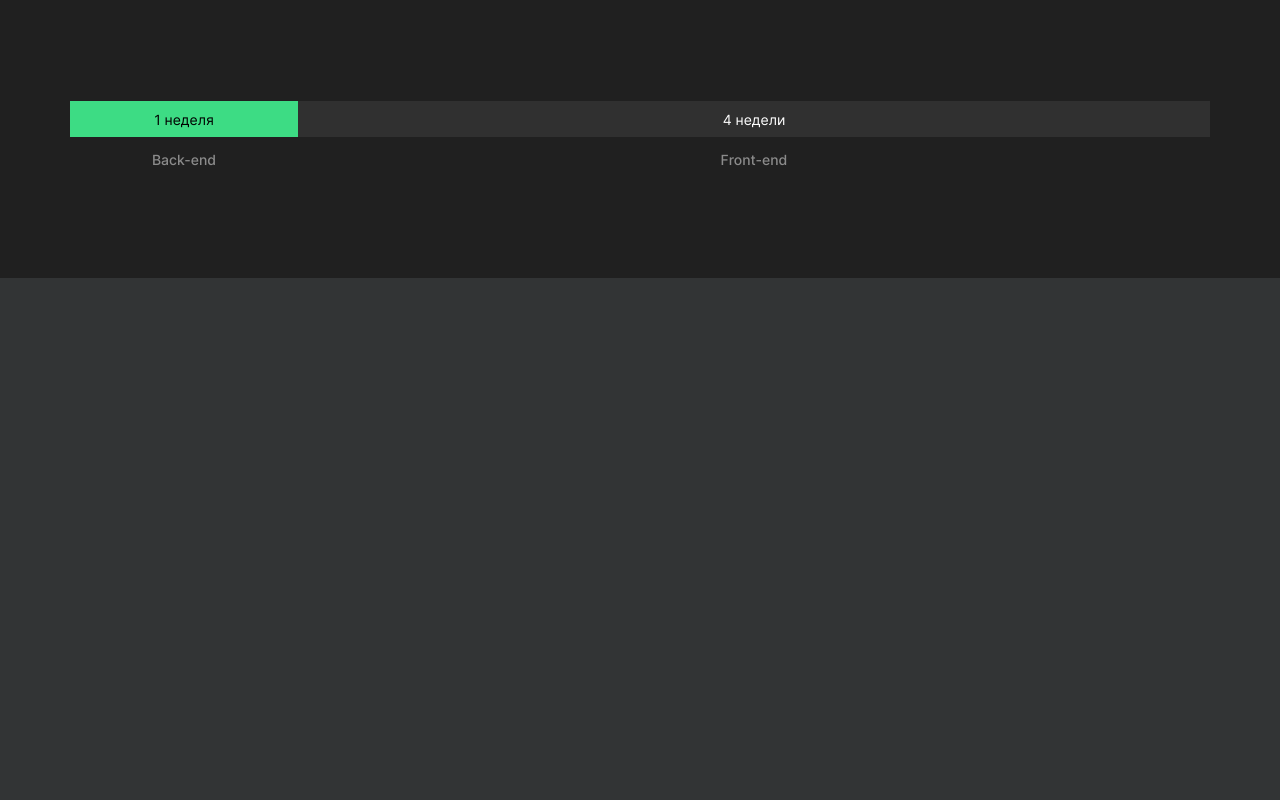
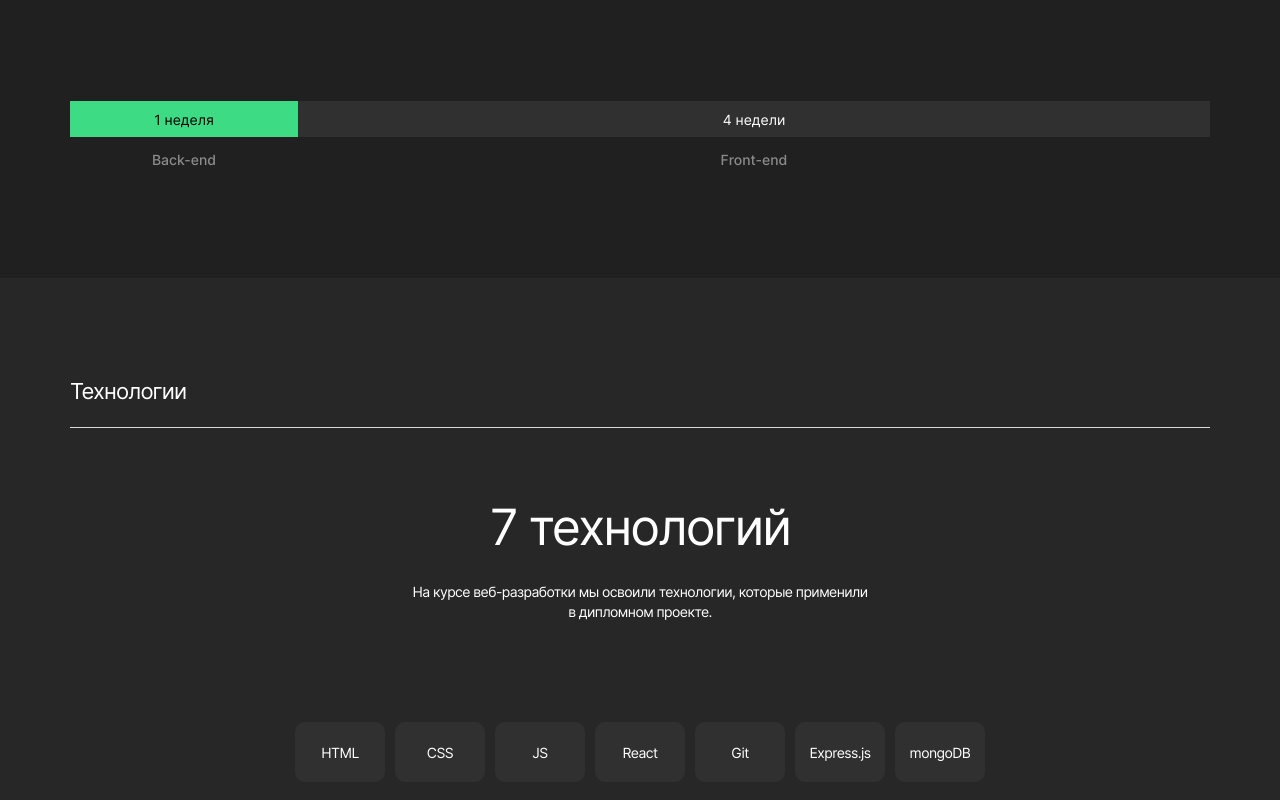
Before and after one commit to maxlivi1/movies-explorer-frontend, a React (Create React App) app: page / in a window 1280 px wide. Shown: the part 979-1779 px from the top of the page. Before the commit the page ends 1257 px from the top, so only its background shows below. Built offline with nearby package versions, Linux system fonts and the light colour scheme.

Commit message:
feat: добавить секцию Techs

```diff
--- a/src/components/main/Main.jsx
+++ b/src/components/main/Main.jsx
@@ -1,12 +1,14 @@
 import "./Main.css";
 import AboutProject from "./about-project/AboutProject";
 import Promo from "./promo/Promo";
+import Techs from "./techs/Techs";
 
 export default function Main() {
   return (
     <div className="main">
       <Promo />
       <AboutProject />
+      <Techs />
     </div>
   );
 }
--- /dev/null
+++ b/src/components/main/techs/Techs.css
@@ -0,0 +1,51 @@
+.techs {
+  margin: 0;
+  padding: 100px 70px;
+  box-sizing: border-box;
+  display: flex;
+  flex-direction: column;
+  /* justify-content: flex-start;
+  align-items: center; */
+  background-color: rgba(39, 39, 39, 1);
+}
+
+.techs__title {
+  margin: 70px 0 0 0;
+  padding: 0;
+  box-sizing: border-box;
+  align-self: center;
+
+  font-size: 50px;
+  font-style: normal;
+  font-weight: 400;
+  line-height: 58px;
+  letter-spacing: -2px;
+  text-align: center;
+}
+
+.techs__description {
+  margin: 26px 0 100px;
+  padding: 0;
+  box-sizing: border-box;
+  align-self: center;
+  max-width: 460px;
+
+  font-size: 14px;
+  font-style: normal;
+  font-weight: 400;
+  line-height: 20px;
+  letter-spacing: -0.56px;
+  text-align: center;
+}
+
+.techs__techs-container {
+  margin: 0;
+  padding: 0;
+  box-sizing: border-box;
+  align-self: center;
+  display: flex;
+  flex-direction: row;
+  gap: 10px;
+  flex-wrap: wrap;
+
+}
--- /dev/null
+++ b/src/components/main/techs/Techs.jsx
@@ -0,0 +1,22 @@
+import Subtitle from "../subtitle/Subtitle";
+import "./Techs.css";
+import { TECHNOLOGIES } from "../../../utils/constants";
+import TechsCard from "./techs-card/TechsCard";
+
+export default function Techs() {
+  return (
+    <section className="techs">
+      <Subtitle text={"Технологии"} />
+      <div className="techs__title">7 технологий</div>
+      <div className="techs__description">
+        На курсе веб-разработки мы освоили технологии, которые применили в
+        дипломном проекте.
+      </div>
+      <div className="techs__techs-container">
+        {TECHNOLOGIES.map((item, index) => {
+          return <TechsCard key={index} name={item.name} />;
+        })}
+      </div>
+    </section>
+  );
+}
--- /dev/null
+++ b/src/components/main/techs/techs-card/TechsCard.css
@@ -0,0 +1,18 @@
+.techs__card {
+  margin: 0;
+  padding: 0;
+  box-sizing: border-box;
+  display: flex;
+  justify-content: center;
+  align-items: center;
+  width: 90px;
+  height: 60px;
+  border-radius: 10px;
+  background: #303030;
+
+  font-size: 14px;
+  font-style: normal;
+  font-weight: 400;
+  line-height: normal;
+  letter-spacing: -0.56px;
+}
--- /dev/null
+++ b/src/components/main/techs/techs-card/TechsCard.jsx
@@ -0,0 +1,5 @@
+import "./TechsCard.css";
+
+export default function TechsCard({ name }) {
+  return <div className="techs__card">{name}</div>;
+}
--- /dev/null
+++ b/src/utils/constants.js
@@ -0,0 +1,25 @@
+const TECHNOLOGIES = [
+  {
+    name: "HTML",
+  },
+  {
+    name: "CSS",
+  },
+  {
+    name: "JS",
+  },
+  {
+    name: "React",
+  },
+  {
+    name: "Git",
+  },
+  {
+    name: "Express.js",
+  },
+  {
+    name: "mongoDB",
+  },
+];
+
+export { TECHNOLOGIES };
```
